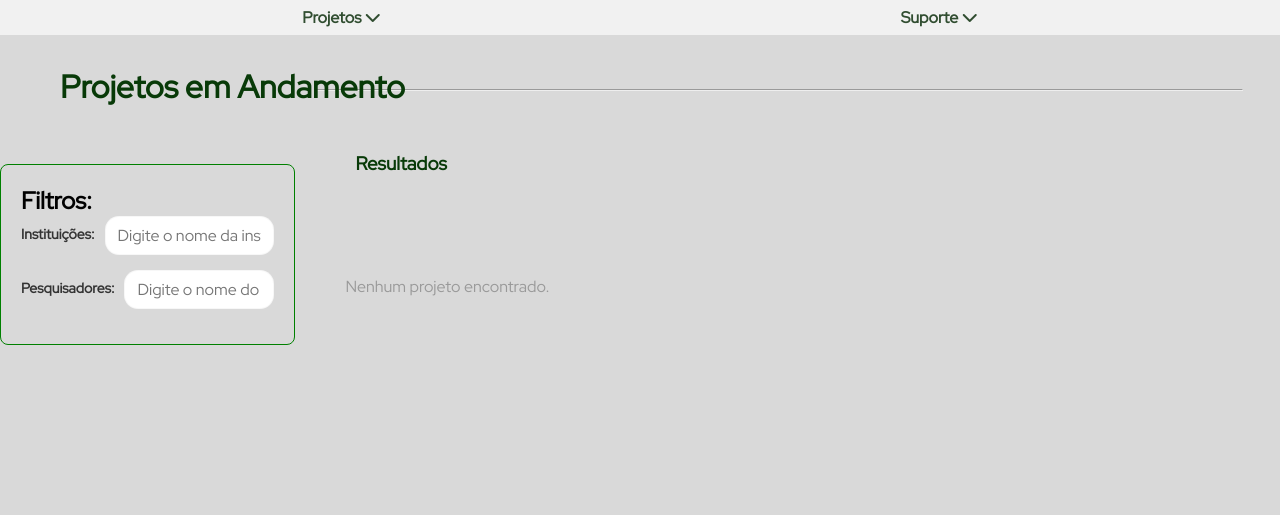
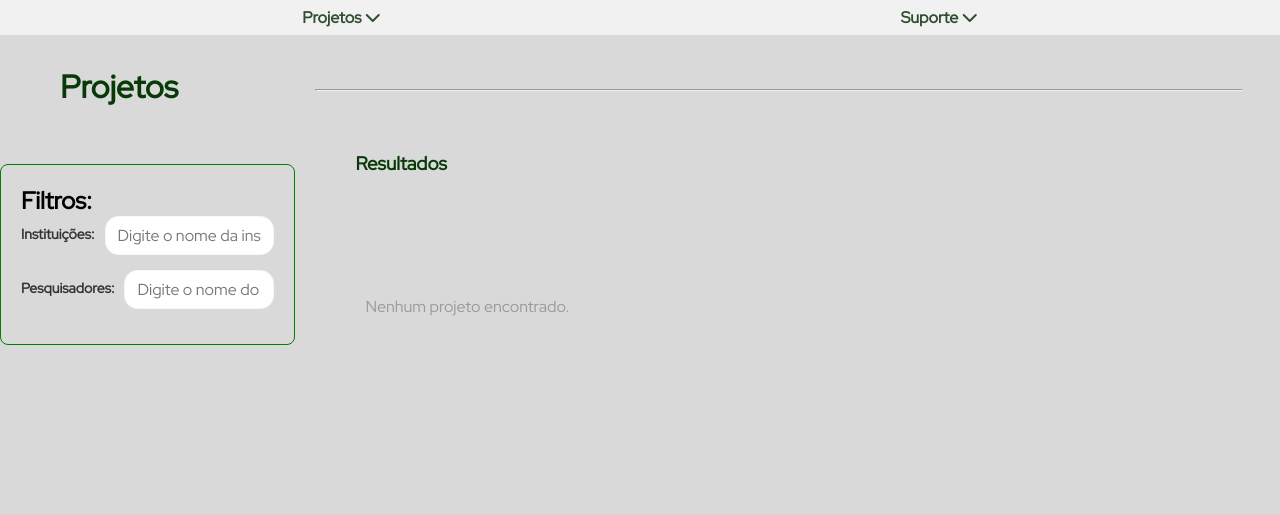
Before and after one commit to PhilipeMuzzi/NUPAT, a Django app: page /projetos/ in a window 1280 px wide. Shown: the part 130-645 px from the top of the page. Run offline with Django 4.2, Linux system fonts and the light colour scheme; data that the repository does not hold is empty; some libraries are stand-ins or nearby versions.

Commit message:
Bug corrigido (todos_projetos.html)

```diff
--- a/core/templates/index.html
+++ b/core/templates/index.html
@@ -133,7 +133,7 @@
                         <div class="overlay">
                             <h2>{{ projeto.titulo }}</h2>
                             <p>{{ projeto.descricao|truncatewords:20 }}</p>
-                            <a href="{% url 'detalhes_projeto' projeto.id %}">Acessar</a>
+                          <a href="{% url 'detalhes_projeto' projeto.id %}">Acessar</a>
                         </div>
                     </div>
                 {% endfor %}
--- a/core/templates/projetos/todos_projetos.html
+++ b/core/templates/projetos/todos_projetos.html
@@ -3,12 +3,12 @@
 {% block content %}
 <head>
     <link rel="stylesheet" href="{% static 'css/projetos_iniciados.css' %}">
-    <title>Projetos em Andamento</title>
+    <title>NUPAT - Todos os projetos</title>
 </head>
 
 <main>
     <h1>
-        <strong>Projetos em Andamento</strong>
+        <strong>Projetos</strong>
         <hr class="linha-fina">
     </h1>
     <article>
@@ -20,7 +20,7 @@
 
 <br><br><br>
 
-<form id="filterForm" action="{% url 'projetos_andamento' %}" method="GET" class="filter-form">
+<form id="filterForm" action="{% url 'todos_projetos' %}" method="GET" class="filter-form">
     <ul class="filter-list">
         <li>
             <h2><strong >Filtros:</strong></h2>
@@ -80,12 +80,15 @@
 
 
         </section>
+
+
 <section class="proj">
     <h1><strong>Resultados</strong></h1>
     <div class="cards-container">
 {% for projeto in projetos %}
     <div class="card">
 <a href="{% url 'detalhes_projeto' projeto.id %}" class="card-link">
+
             <div class="card-image">
                 <img src="{{ projeto.fotos.url }}" alt="{{ projeto.titulo }}">
                 <h3 class="card-title">{{ projeto.titulo }}</h3>
@@ -98,6 +101,9 @@
 
     </div>
 </section>
+
+
+
     </article>
 </main>
 
@@ -107,7 +113,7 @@
     flex-wrap: wrap;
     justify-content: space-between;
     gap: 20px;
-    padding: 50px;
+    padding: 70px;
     }
 
     .card {
--- a/core/urls.py
+++ b/core/urls.py
@@ -20,8 +20,8 @@ urlpatterns = [
     path('atendimento-virtual/', atendimento_virtual, name='atendimento_virtual'),
 
     path('projetos/', views.projetos_por_status, name='todos_projetos'),
-    path('projetos/<str:status>/', views.projetos_por_status, name='projetos_por_status'),
-    path('projetos/andamento/', views.projetos_por_status, name='projetos_andamento'),
+
+
 
 
     # gerenciamento de usuários
--- a/core/views.py
+++ b/core/views.py
@@ -392,6 +392,7 @@ def listar_parceiros(request):
     return render(request, 'parceiros/lista_parceiros.html', {'parceiros': parceiros})
 
 
+
 # Adicionar novo parceiro
 @login_required
 def adicionar_parceiro(request):
```
Lines whose indentation alone changed are shown as unchanged.
